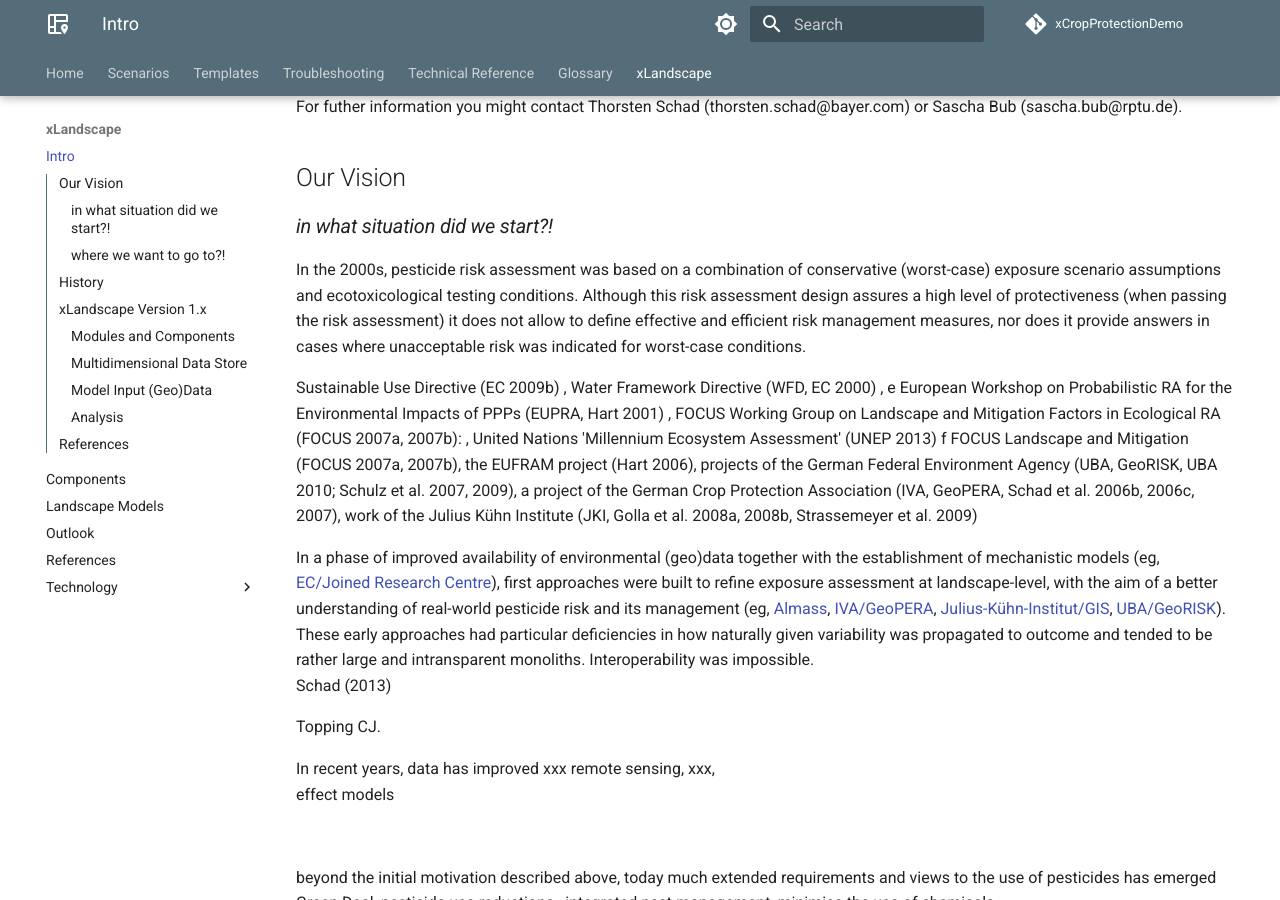
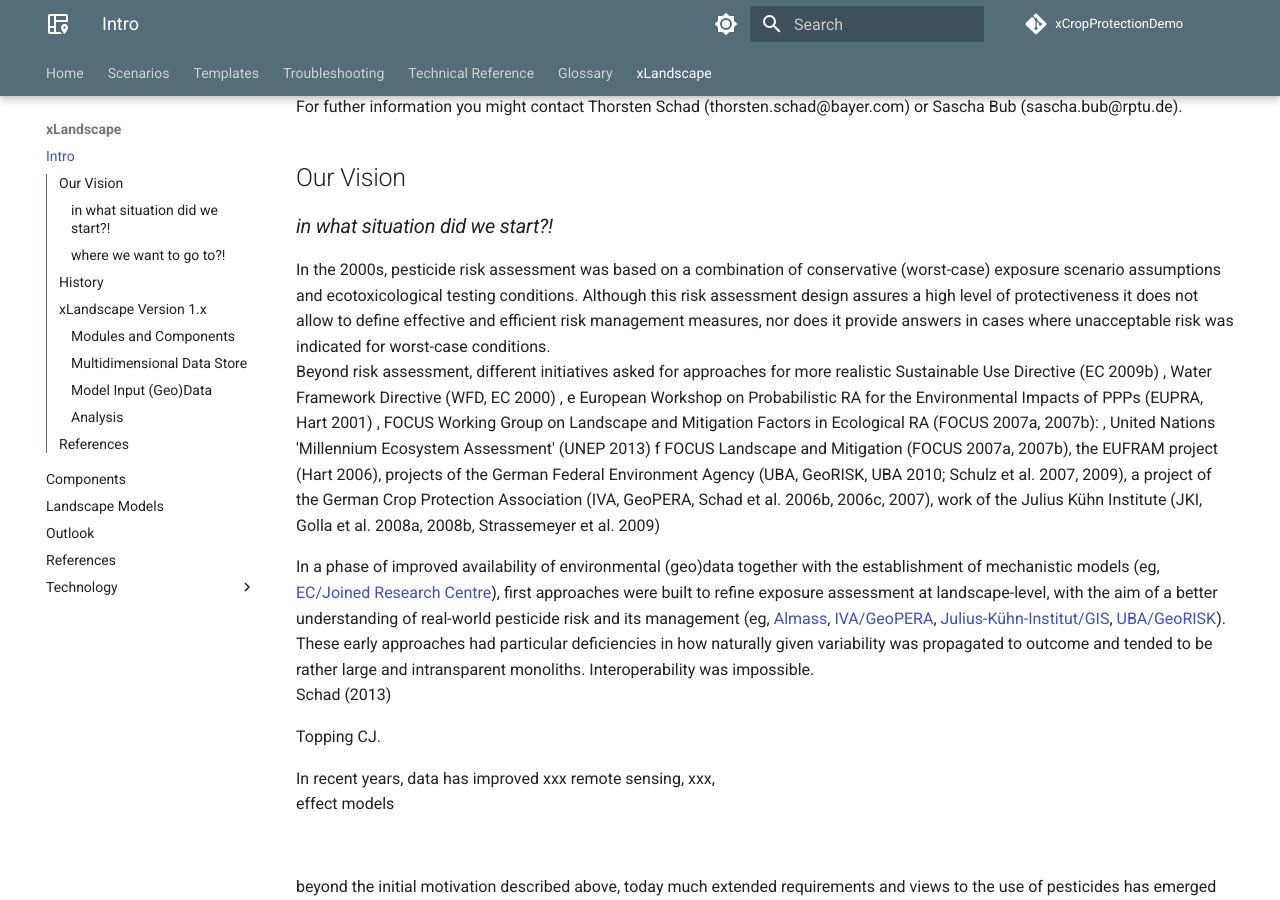
Before and after one commit to xlandscape/xCropProtectionDemoDoc, an MkDocs documentation site: the page built from docs/xLandscape/xLandscape-intro.md, in a window 1280 px wide and 900 px high, scrolled down 893 px. Built offline with MkDocs 1.6.1 and Material for MkDocs 9.7.7, drawn with Linux system fonts in a browser that asks for light colours; comment, search, counter and statistics services are not loaded.

Commit message:
continue on 'Vision' section

```diff
--- a/docs/xLandscape/xLandscape-intro.md
+++ b/docs/xLandscape/xLandscape-intro.md
@@ -13,14 +13,12 @@ For futher information you might contact Thorsten Schad (thorsten.schad@bayer.co
 
 ## Our Vision
 ### *in what situation did we start?!*
-In the 2000s, pesticide risk assessment was based on a combination of conservative (worst-case) exposure scenario assumptions and ecotoxicological testing conditions. Although this risk assessment design assures a high level of protectiveness (when passing the risk assessment) it does not allow to define effective and efficient risk management measures, nor does it provide answers in cases where unacceptable risk was indicated for worst-case conditions.
-
+In the 2000s, pesticide risk assessment was based on a combination of conservative (worst-case) exposure scenario assumptions and ecotoxicological testing conditions. Although this risk assessment design assures a high level of protectiveness it does not allow to define effective and efficient risk management measures, nor does it provide answers in cases where unacceptable risk was indicated for worst-case conditions.
+Beyond risk assessment, different initiatives asked for approaches for more realistic
  Sustainable Use Directive (EC 2009b) , Water Framework Directive (WFD, EC 2000) , e European Workshop on Probabilistic RA for the Environmental Impacts of PPPs (EUPRA, Hart 2001) , FOCUS Working Group on Landscape and Mitigation Factors in Ecological RA (FOCUS 2007a, 2007b): , United Nations 'Millennium Ecosystem Assessment' (UNEP 2013)
 f FOCUS Landscape and Mitigation (FOCUS 2007a, 2007b),
 the EUFRAM project (Hart 2006), projects of the German Federal Environment Agency (UBA,
-GeoRISK, UBA 2010; Schulz et al. 2007, 2009), a project of the German Crop Protection
-Association (IVA, GeoPERA, Schad et al. 2006b, 2006c, 2007), work of the Julius Kühn Institute
-(JKI, Golla et al. 2008a, 2008b, Strassemeyer et al. 2009)
+GeoRISK, UBA 2010; Schulz et al. 2007, 2009), a project of the German Crop Protection Association (IVA, GeoPERA, Schad et al. 2006b, 2006c, 2007), work of the Julius Kühn Institute (JKI, Golla et al. 2008a, 2008b, Strassemeyer et al. 2009)
 
 
 In a phase of improved availability of environmental (geo)data together with the establishment of mechanistic models (eg, [EC/Joined Research Centre](https://esdac.jrc.ec.europa.eu/projects/surface-water)), first approaches were built to refine exposure assessment at landscape-level, with the aim of a better understanding of real-world pesticide risk and its management (eg, [Almass](https://projects.au.dk/almass/publications), [IVA/GeoPERA](https://www.york.ac.uk/media/environment/documents/people/brown/schad.pdf), [Julius-Kühn-Institut/GIS](https://www.openagrar.de/receive/openagrar_mods_00058550), [UBA/GeoRISK](https://www.umweltbundesamt.de/publikationen/georeferenced-probabilistic-risk-assessment-of)). These early approaches had particular deficiencies in how naturally given variability was propagated to outcome and tended to be rather large and intransparent monoliths. Interoperability was impossible.
```
